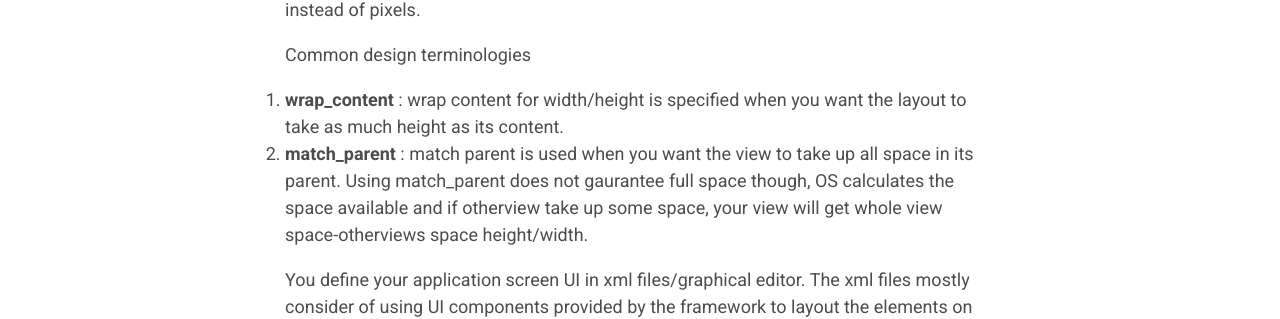
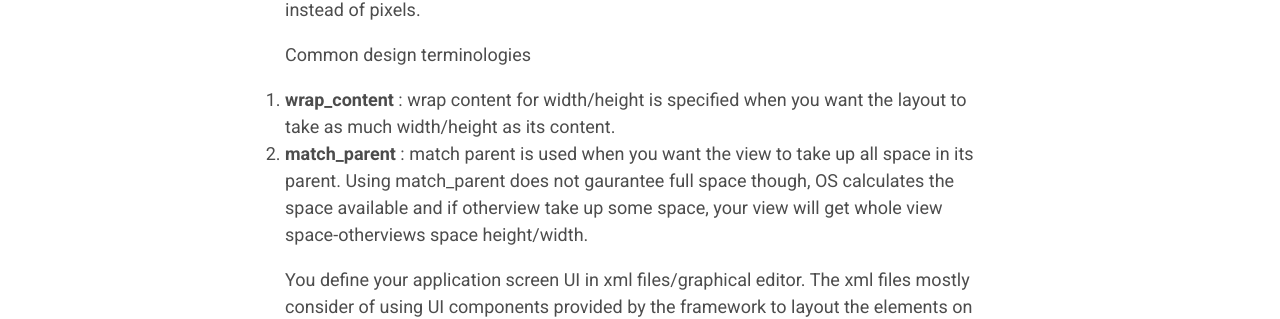
Before and after one commit to Shubhank101/iOSAndroidChaosOverFlow, a Jekyll site: the page built from _posts/2016-05-26-hello-android.md, in a window 1280 px wide and 900 px high, scrolled down 1841 px. Shown: the part 171-490 px from the top of the window. Built offline with Jekyll 4.4.1, drawn with Linux system fonts in a browser that asks for light colours.

Commit message:
Hello Android

```diff
--- a/_posts/2016-05-26-hello-android.md
+++ b/_posts/2016-05-26-hello-android.md
@@ -43,7 +43,7 @@ So rule of thumb is to specify size in dp instead of pixels.
 
 Common design terminologies
 
-1. **wrap_content** : wrap content for width/height is specified when you want the layout to take as much height as its content.
+1. **wrap_content** : wrap content for width/height is specified when you want the layout to take as much width/height as its content.
 2. **match_parent** : match parent is used when you want the view to take up all space in its parent. Using match_parent does not gaurantee full space though, OS calculates the space available and if otherview take up some space, your view will get whole view space-otherviews space height/width.
 
 
@@ -375,8 +375,8 @@ To persist the imagePath update your onActivityResult method 'try' block with
 
 {% highlight java %}
   SharedPreferences.Editor editor = PreferenceManager.getDefaultSharedPreferences(getApplicationContext()).edit();
-                        editor.putString("image" , loadImageButton.toString());
-                        editor.commit();
+  editor.putString("image" , loadImageButton.toString());
+  editor.commit();
 {% endhighlight %}
 
 Now we have got everything working except the app doesnt load previous values we saved on launch.
```
